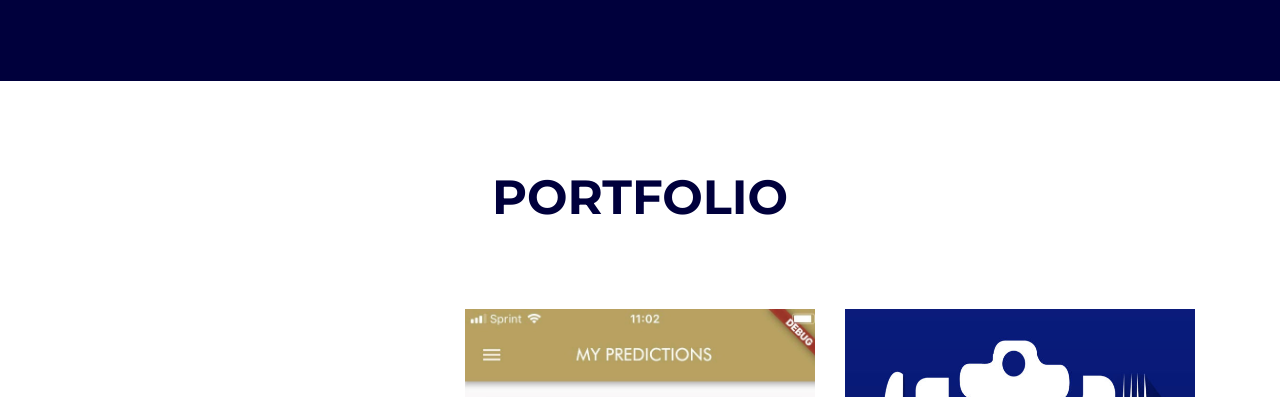
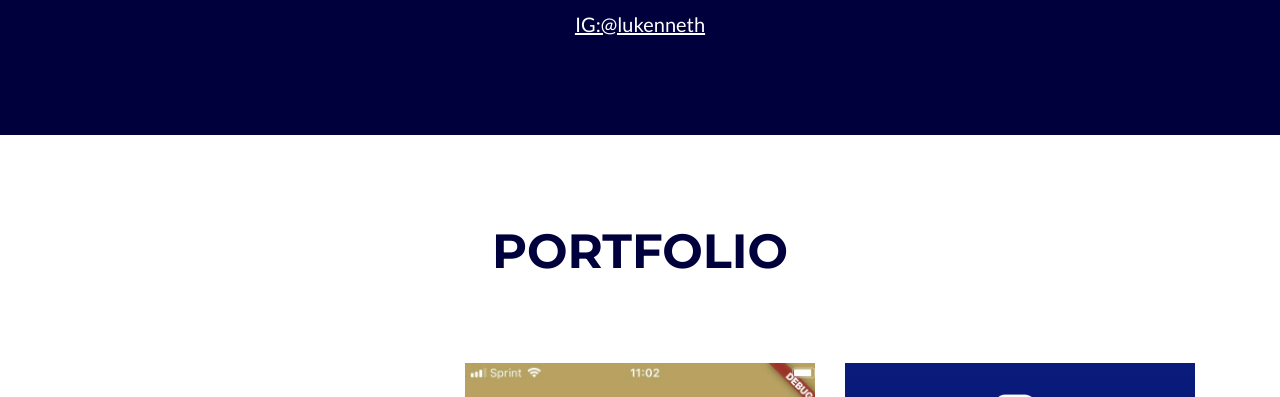
Before and after one commit to LuKenneth/lukenneth.github.io, a plain HTML site: page index.html in a window 1280 px wide. Shown: the part 703-1100 px from the top of the page. Drawn offline with Linux system fonts and the light colour scheme.

Commit message:
feat: adds ig

```diff
--- a/index.html
+++ b/index.html
@@ -81,6 +81,9 @@ height="0" width="0" style="display:none;visibility:hidden"></iframe></noscript>
       <h1 class="text-uppercase mb-0">Luke Patterson</h1>
       <hr class="star-light">
       <h2 class="font-weight-light mb-0">Made from 100% real peanut butter</h2>
+    </br>
+    <a href="https://www.instagram.com/lukenneth/"
+    style="color: #fff; text-decoration:underline; font-size: 20px" target="_blank">IG:@lukenneth</a>
     </div>
   </header>
 
```
